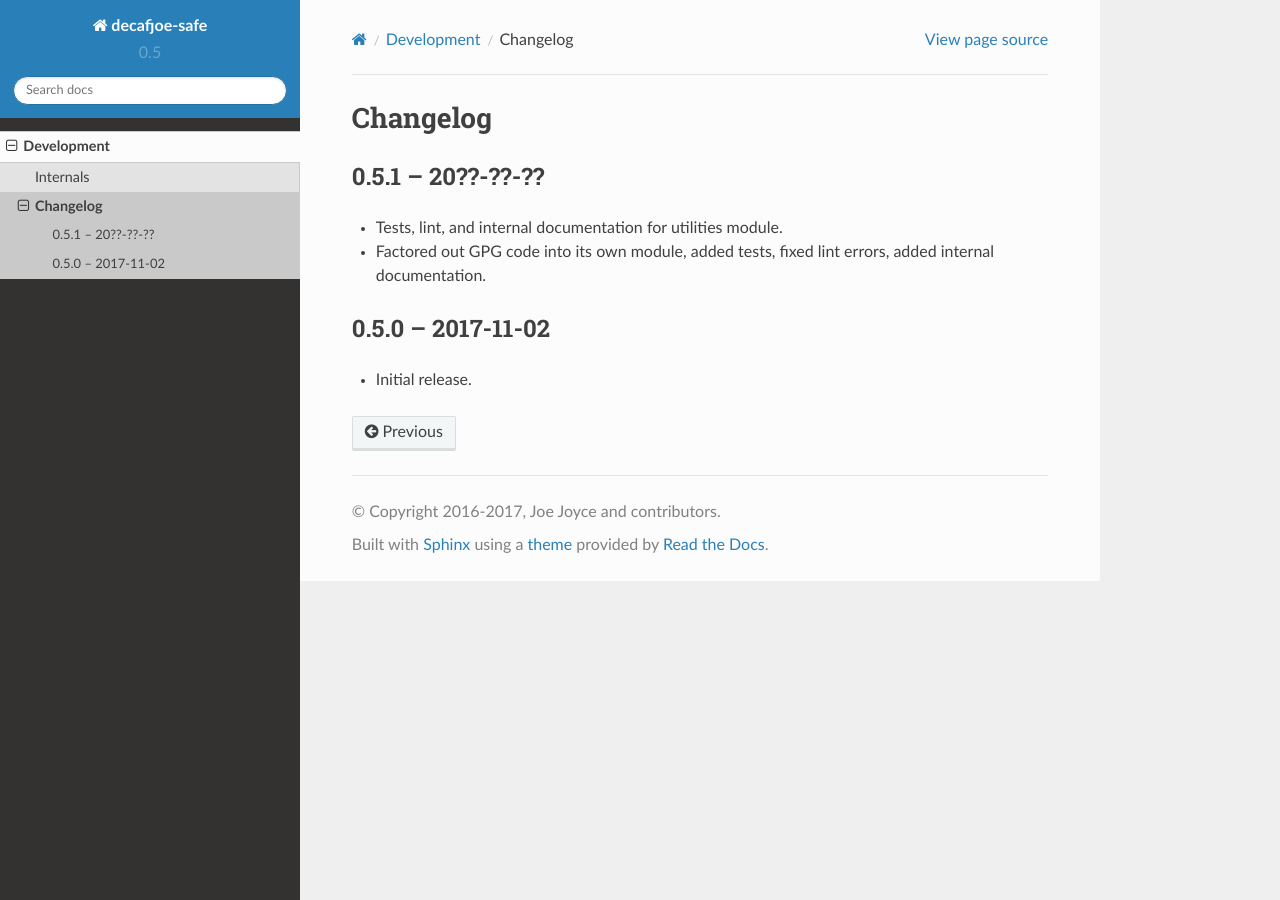
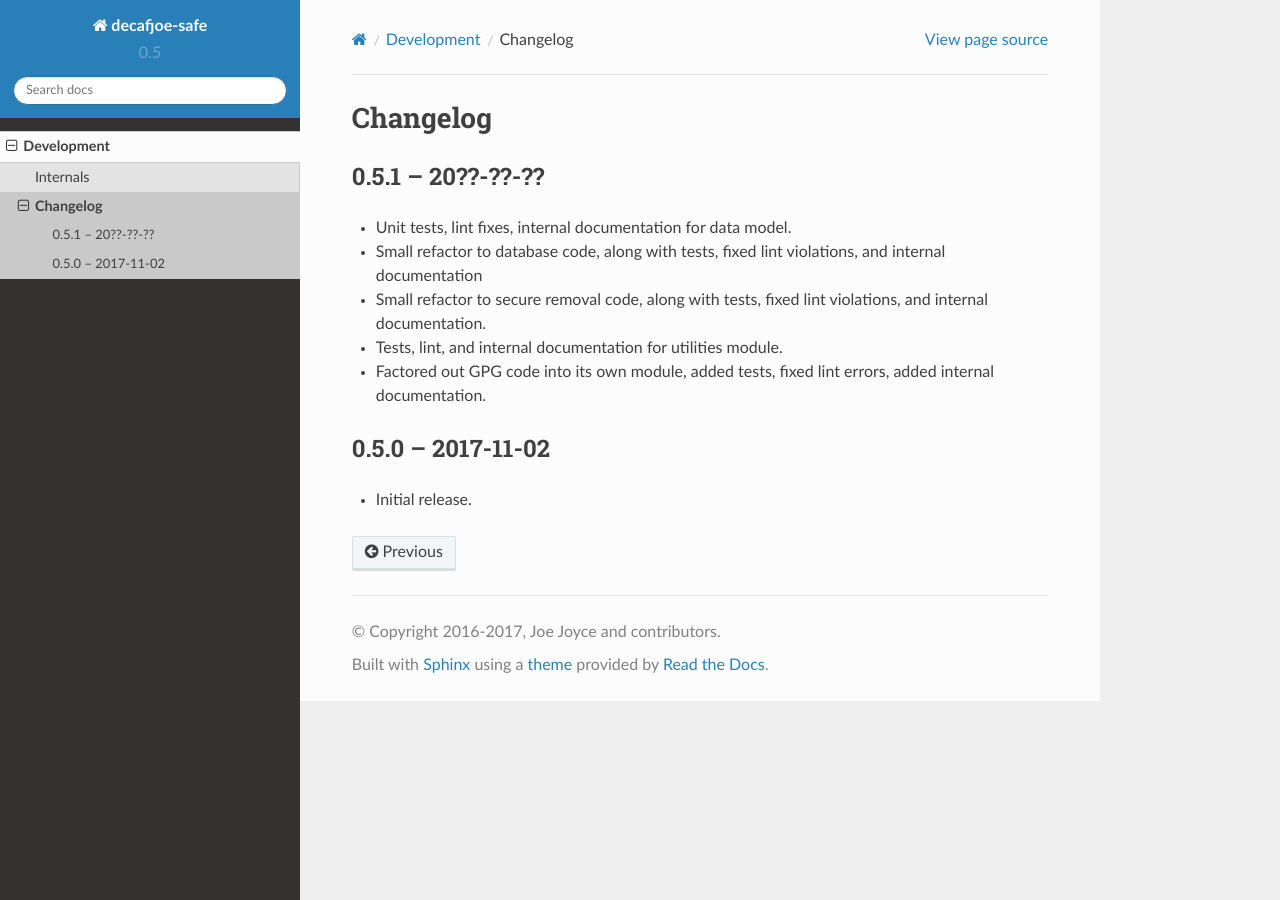
Before and after one commit to decafjoe/safe, a Sphinx documentation site: the page built from doc/development/changelog.rst, in a window 1280 px wide. Built offline with Sphinx 7.4.7 and the Read the Docs theme 2.0.0, drawn with Linux system fonts in a browser that asks for light colours; pages that are not in the unit, such as notebooks, are missing from menus.

Commit message:
Adds notes to changelog about work done.

```diff
--- a/doc/development/changelog.rst
+++ b/doc/development/changelog.rst
@@ -7,6 +7,11 @@
 0.5.1 -- 20??-??-??
 ====================
 
+* Unit tests, lint fixes, internal documentation for data model.
+* Small refactor to database code, along with tests, fixed lint
+  violations, and internal documentation
+* Small refactor to secure removal code, along with tests, fixed lint
+  violations, and internal documentation.
 * Tests, lint, and internal documentation for utilities module.
 * Factored out GPG code into its own module, added tests, fixed lint
   errors, added internal documentation.
```
